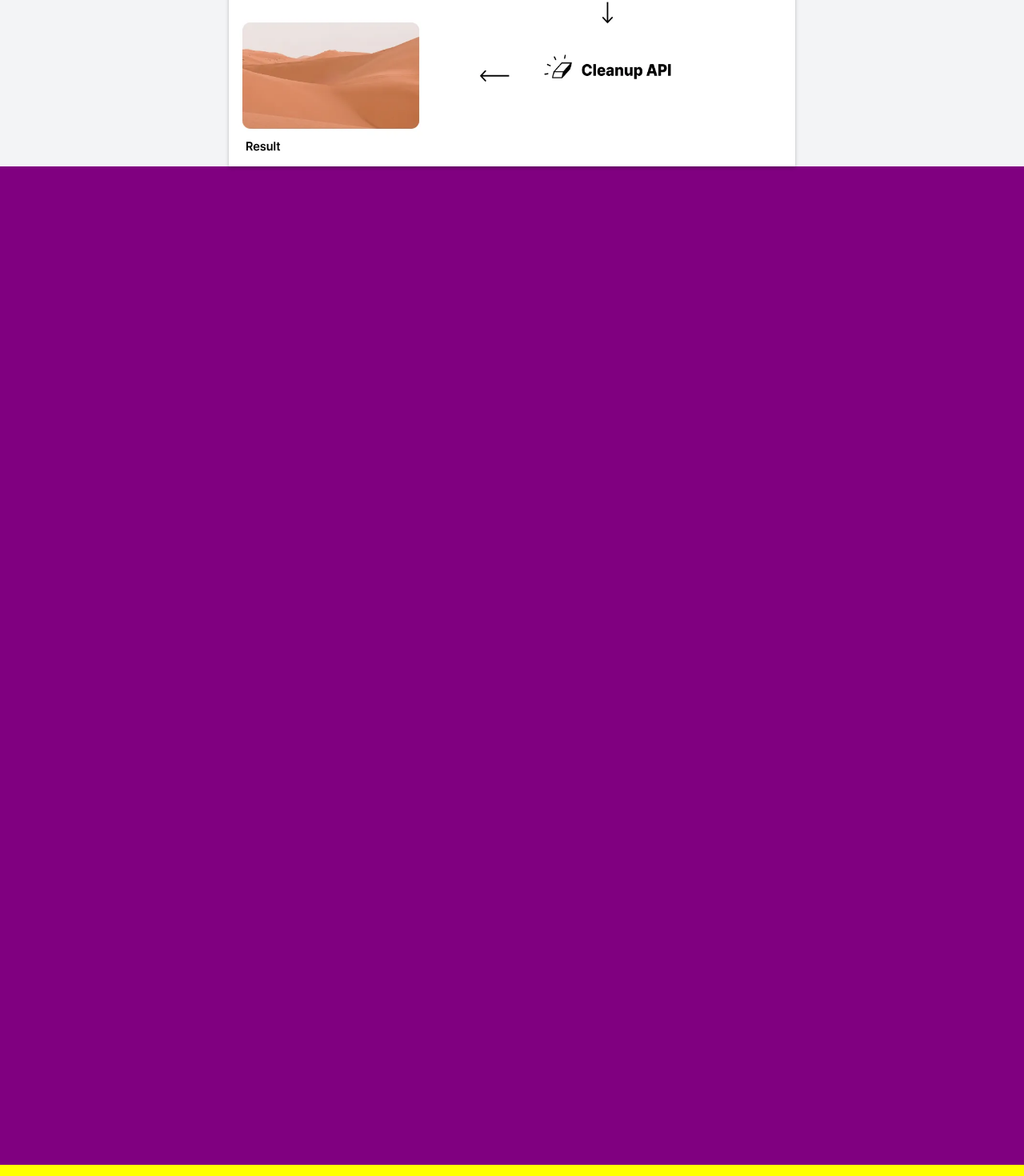
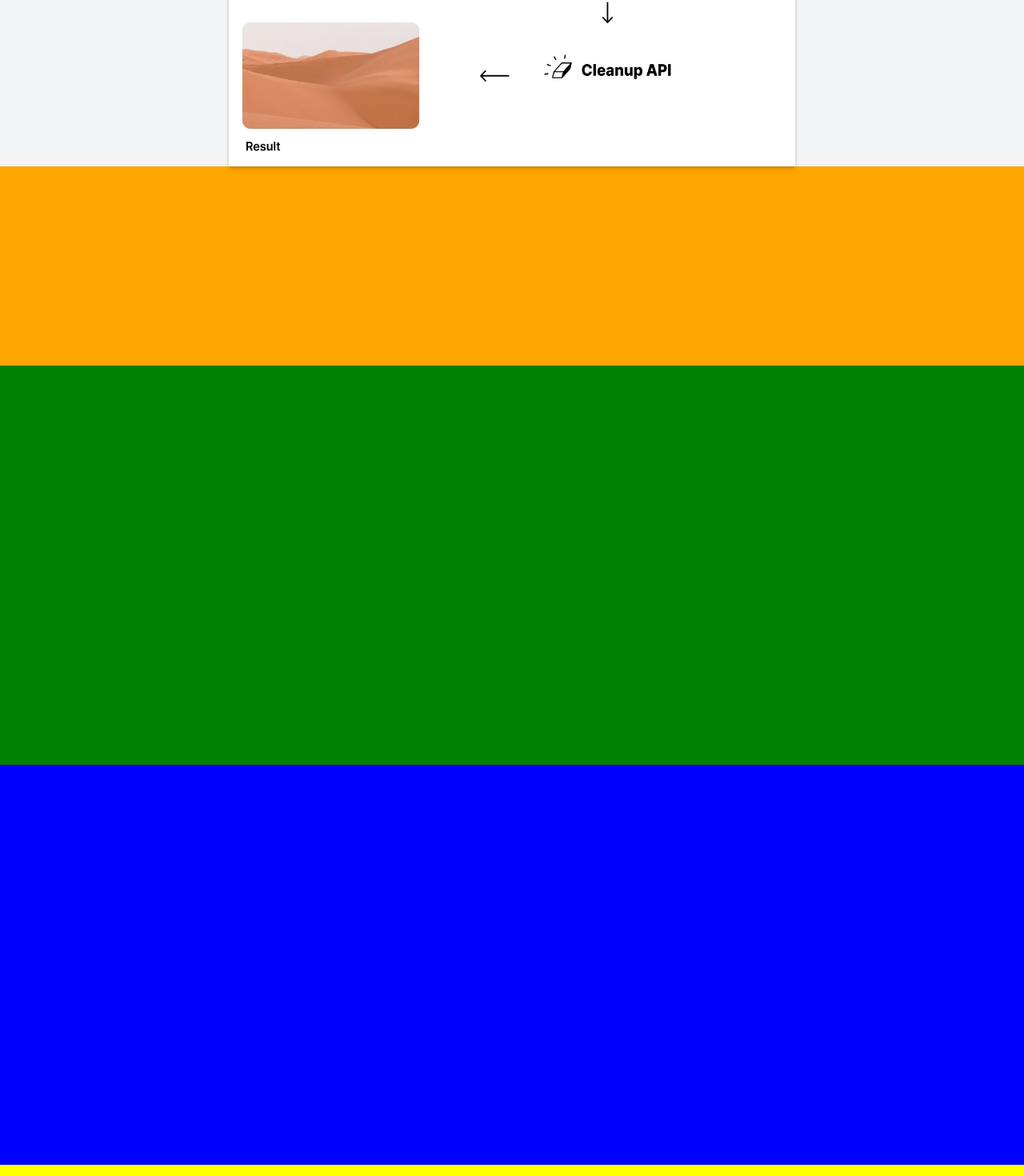
Before and after one commit to Hydrageno/inpaint-toolbox, a Vue app: page / in a window 1280 px wide. Shown: the part 1145-2615 px from the top of the page at 80% size. Built offline with nearby package versions, Linux system fonts and the light colour scheme.

Commit message:
set basic layout for SuperResolution

```diff
--- a/src/components/homeview-can/SuperResolution.vue
+++ b/src/components/homeview-can/SuperResolution.vue
@@ -1,5 +1,9 @@
 <template>
-    <div class="super-resolution"></div>
+    <div class="super-resolution">
+        <div class="super-resolution-description"></div>
+        <div class="super-resolution-upload-image"></div>
+        <div class="super-resolution-use-case"></div>
+    </div>
 </template>
 
 <script>
@@ -9,5 +13,23 @@ export default{
 </script>
 
 <style lang="less">
-
+.super-resolution{
+    // let inner element flow by column.
+    // 让内部元素按照竖向排序。
+    display: flex;
+    flex-direction: column;
+    // height = desciption-height + upload-iamge-height + use-case-height.
+    .super-resolution-description{
+        background-color: orange;
+        flex: 1;
+    }
+    .super-resolution-upload-image{
+        background-color: green;
+        flex: 2;
+    }
+    .super-resolution-use-case{
+        background-color: blue;
+        flex: 2;
+    }
+}
 </style>
--- a/src/views/HomeView.vue
+++ b/src/views/HomeView.vue
@@ -116,7 +116,6 @@ export default {
       // if current lan is 1, means that current lan is zh, change to en.
       // 如果lan为1说明当前页面为中文，需要切换到英文。
       let newLan = (this.lan == 1) ? 'en' : 'zh';
-
       this.$i18n.locale = newLan;
       console.log(this.$i18n.locale);
     }
@@ -298,7 +297,7 @@ export default {
     }
     #body-super-resolution{
       flex: @function-height;
-      background-color: purple;
+      //background-color: purple;
     }
     #body-removal-inpaint{
       flex: @function-height;
```
